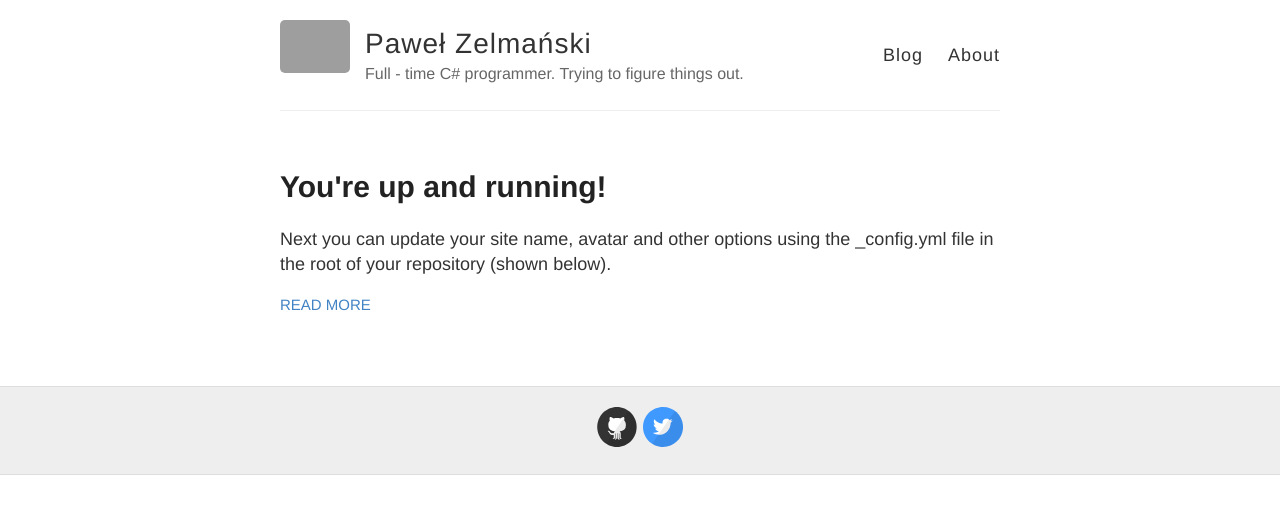
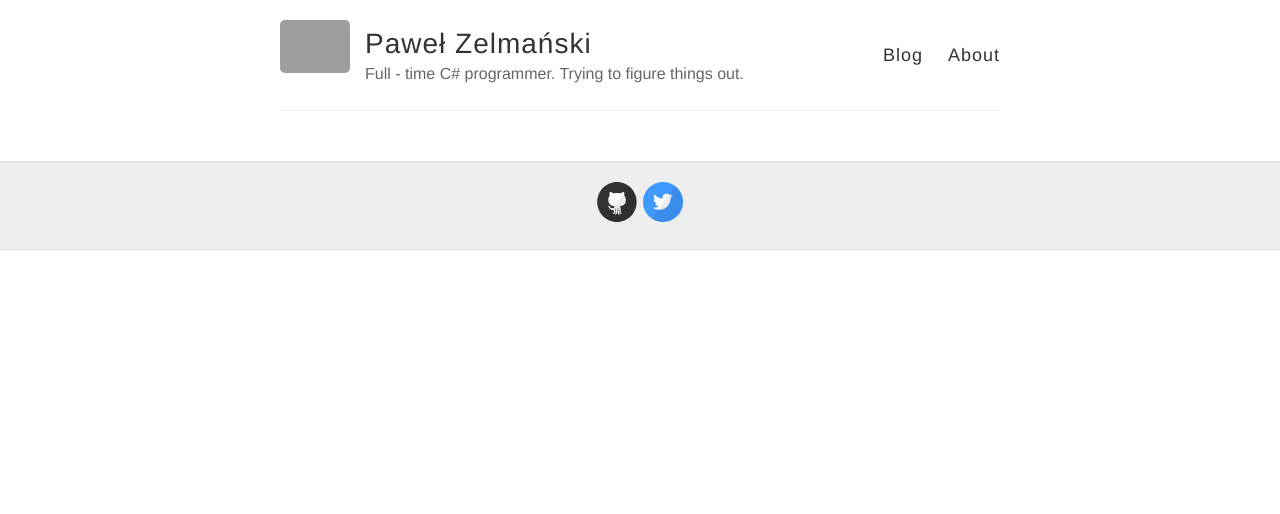
Before and after one commit to pzelmanski/pzelmanski.github.io, a Jekyll site: the page built from index.html, in a window 1280 px wide. Shown: the top 514 px of the page. Built offline with Jekyll 4.4.1, drawn with Linux system fonts in a browser that asks for light colours; grey boxes are pictures that could not be loaded.

Commit message:
first post done

```diff
--- a/_posts/2014-3-3-Hello-World.md
+++ /dev/null
@@ -1,10 +0,0 @@
----
-layout: post
-title: You're up and running!
----
-
-Next you can update your site name, avatar and other options using the _config.yml file in the root of your repository (shown below).
-
-![_config.yml]({{ site.baseurl }}/images/config.png)
-
-The easiest way to make your first post is to edit this one. Go into /_posts/ and update the Hello World markdown file. For more instructions head over to the [Jekyll Now repository](https://github.com/barryclark/jekyll-now) on GitHub.
```
Also changed, not shown: _posts/word-search-kata-summary/word-search-kata-summary.md (+8 -1 lines).
